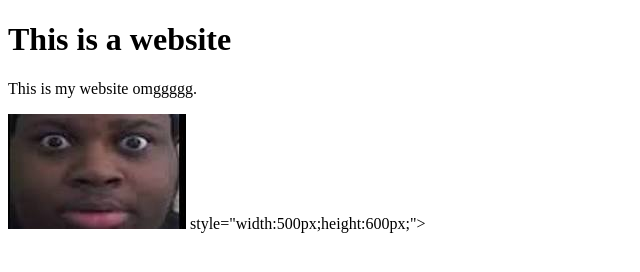
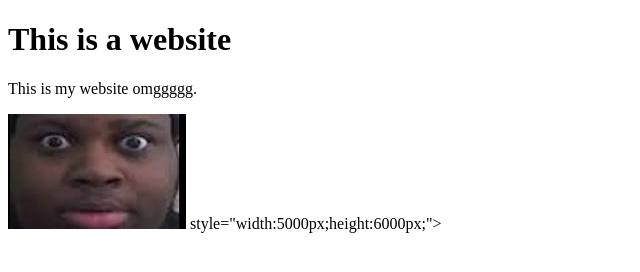
Before and after one commit to ADAA-AudioActive/ADAA-Alexd, a plain HTML site: page index.html in a window 1280 px wide. Shown: the full height of the page, 0-640 px from the left. Drawn offline with Linux system fonts and the light colour scheme.

Commit message:
Update index.html

```diff
--- a/index.html
+++ b/index.html
@@ -10,4 +10,4 @@
 
 </body>
 </html>
-<img src="images.jpeg" alt="Edp445"> style="width:500px;height:600px;">
+<img src="images.jpeg" alt="Edp445"> style="width:5000px;height:6000px;">
```
